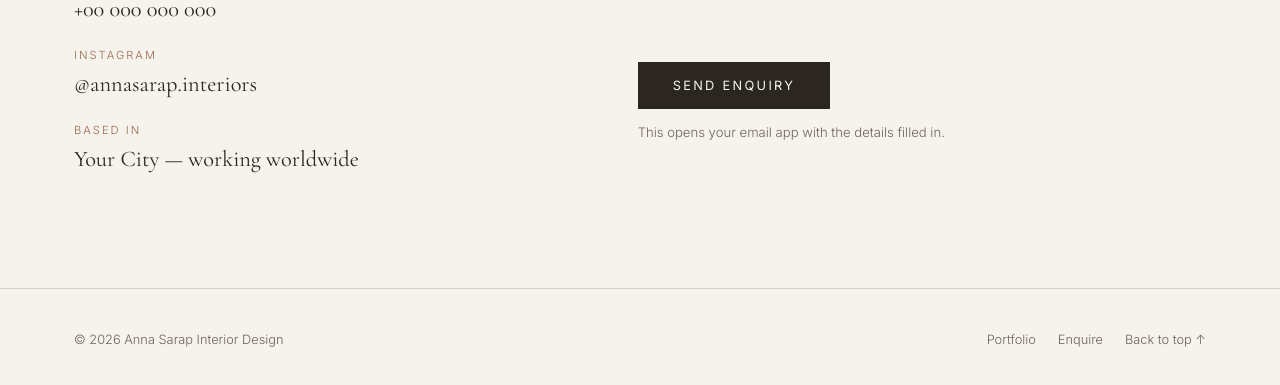
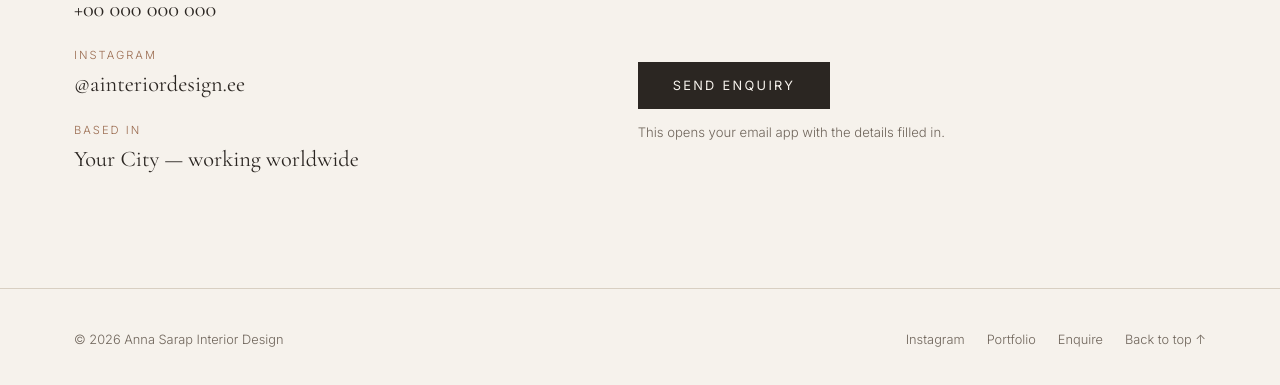
Before and after one commit to Joshuablogger/coffe-income-ideas-, a plain HTML site: page anna-sarap/index.html in a window 1280 px wide. Shown: the part 5851-6236 px from the top of the page. Drawn offline with nearby package versions, Linux system fonts and the light colour scheme.

Commit message:
Link Anna's Instagram (@ainteriordesign.ee)
Co-Authored-By: Claude Opus 5.5 <noreply@anthropic.com>
Claude-Session: https://claude.ai/code/session_01WyGWs1cLvAL2MotYYDFmYa

```diff
--- a/anna-sarap/index.html
+++ b/anna-sarap/index.html
@@ -313,7 +313,7 @@
         <dl>
           <div><dt>Email</dt><dd><a href="mailto:hello@annasarap.com" id="email-link">hello@annasarap.com</a></dd></div>
           <div><dt>Phone</dt><dd><a href="tel:+000000000">+00 000 000 000</a></dd></div>
-          <div><dt>Instagram</dt><dd><a href="https://instagram.com/" target="_blank" rel="noopener">@annasarap.interiors</a></dd></div>
+          <div><dt>Instagram</dt><dd><a href="https://www.instagram.com/ainteriordesign.ee/" target="_blank" rel="noopener">@ainteriordesign.ee</a></dd></div>
           <div><dt>Based in</dt><dd><a>Your City — working worldwide</a></dd></div>
         </dl>
       </div>
@@ -341,7 +341,7 @@
 <footer>
   <div class="wrap">
     <span>© <span id="yr"></span> Anna Sarap Interior Design</span>
-    <span><a href="#work">Portfolio</a><a href="#contact">Enquire</a><a href="#top">Back to top ↑</a></span>
+    <span><a href="https://www.instagram.com/ainteriordesign.ee/" target="_blank" rel="noopener">Instagram</a><a href="#work">Portfolio</a><a href="#contact">Enquire</a><a href="#top">Back to top ↑</a></span>
   </div>
 </footer>
 
```
